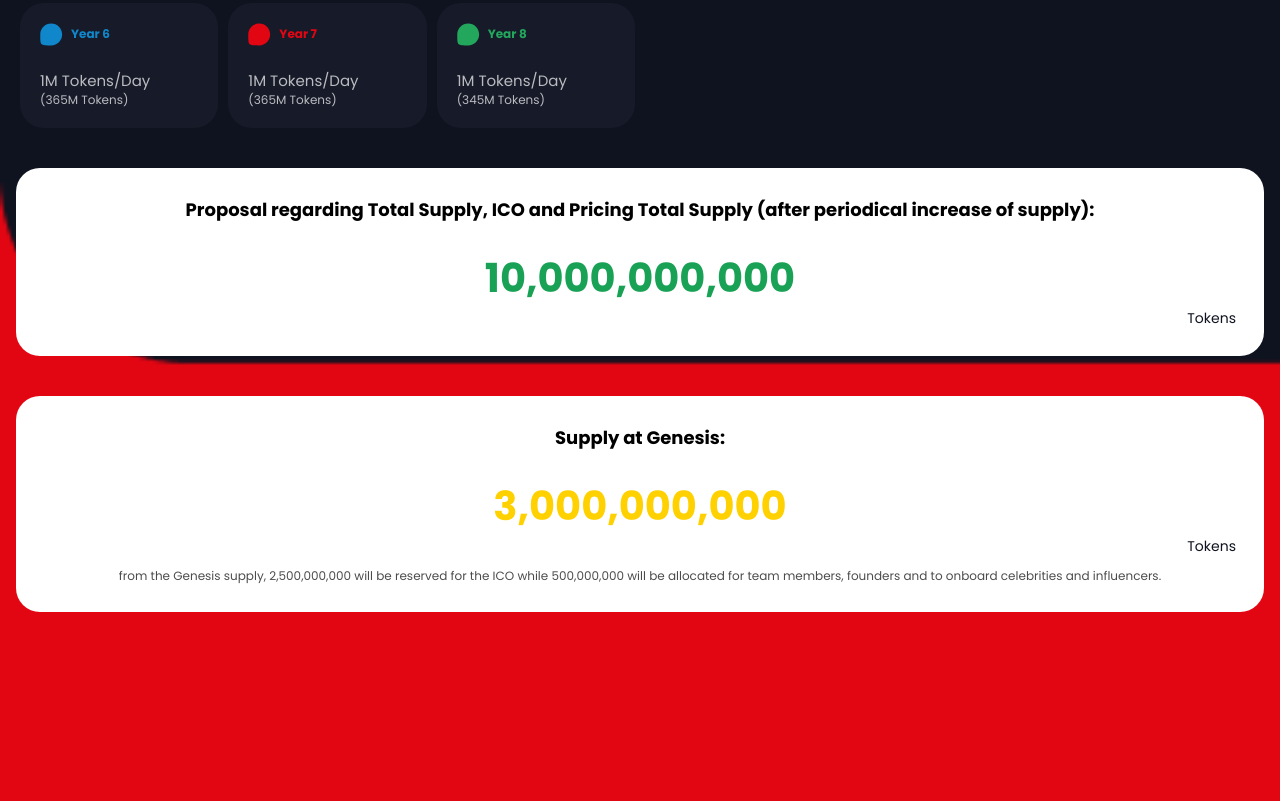
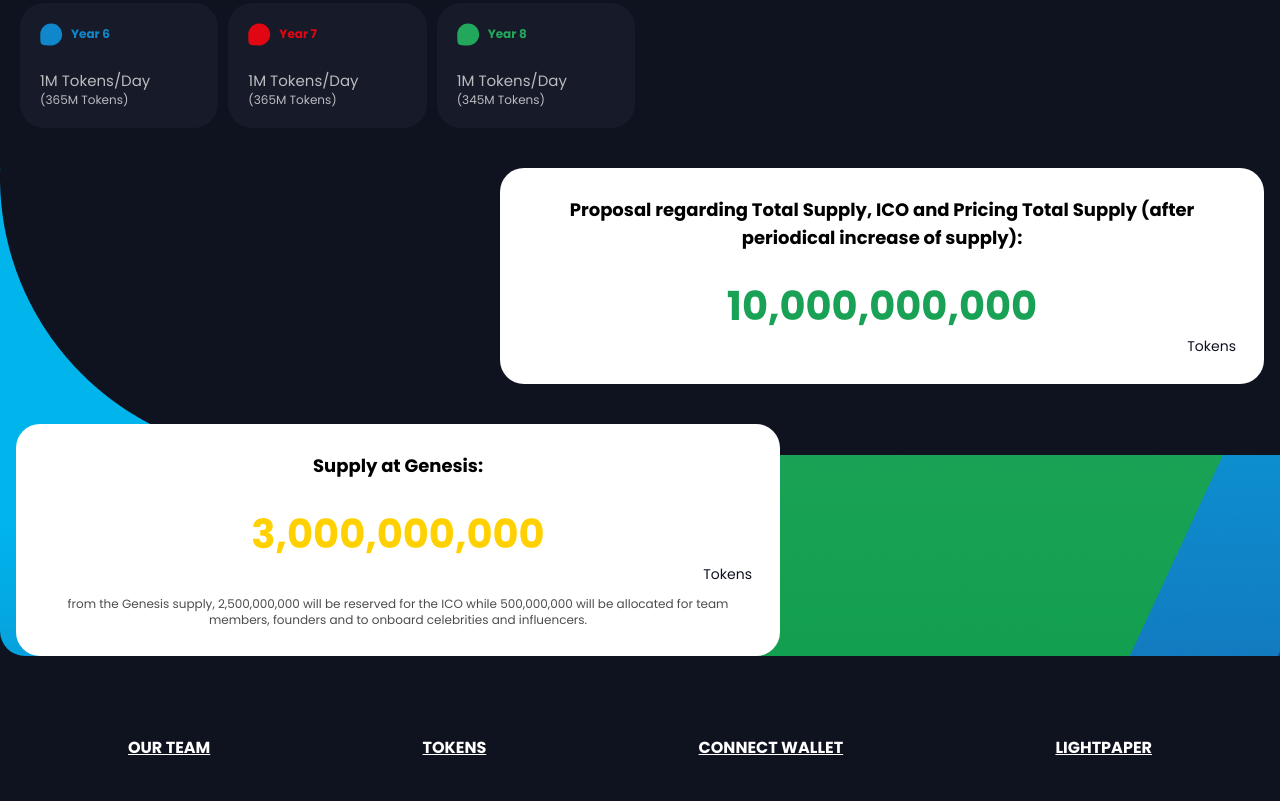
Before and after one commit to harjeeyborlah/Tokemons, a website: page tokemons.html in a window 1280 px wide. Shown: the part 793-1594 px from the top of the page. Drawn offline with Linux system fonts and the light colour scheme.

Commit message:
30/1/2023

```diff
--- a/public/second.css
+++ b/public/second.css
@@ -247,9 +247,23 @@ color:#FFFFFF;
   }
 }
 
-.net{
-  background-image: url(/public/img/tokemonsbackgroundphone.png);
-  background-repeat: no-repeat;
-  background-size: cover;
-  height:900px;
+
+@media (max-width:480px) {
+  .net{
+    background-image: url(/public/img/tokemonsbackgroundphone.png);
+    background-repeat: no-repeat;
+    background-size: cover;
+    height:900px;
+  }
+
 }
+
+
+@media (min-width: 768px) {
+  .net{
+    background-image: url(/public/img/backgroundimagelaptop.png);
+
+  border-bottom-left-radius: 25px;
+  object-fit: cover;
+  }
+}
--- a/tokemons.html
+++ b/tokemons.html
@@ -374,8 +374,8 @@
         </div>
       </section>
 
-      <section class="net -mx-5 ">
-        <div class="bg-white rounded-3xl mx-4 mt-10 p-7 text-center">
+      <section class="net -mx-5 z-10 ">
+        <div class="bg-white rounded-3xl mx-4 mt-10 p-7 text-center md:ml-[500px] md:mt-10">
           <p class="font-bold text-lg">
             Proposal regarding Total Supply, ICO and Pricing Total Supply (after
             periodical increase of supply):
@@ -384,7 +384,7 @@
           <p class="text-[#19A255] text-[40px] font-bold">10,000,000,000</p>
           <p class="text-right text-sm font-[400] text-[#0F1320]">Tokens</p>
         </div>
-        <div class="bg-white rounded-3xl mx-4 mt-10 p-7 text-center">
+        <div class="bg-white rounded-3xl mx-4 mt-10 p-7 text-center md:mr-[500px]">
           <p class="font-bold text-lg">Supply at Genesis:</p>
           <br />
           <p class="text-[#FFD100] text-[40px] font-bold">3,000,000,000</p>
@@ -394,7 +394,7 @@
       </section>
     </main>
 
-    <section class="hidden md:block bg-[#101114] py-20 px-32">
+    <section class="hidden md:block bg-[#0f1320] py-20 px-32 ">
       <ol class="text-white underline flex justify-between font-bold text-base">
         <li><a href="ourteam.html">OUR TEAM</a></li>
         <li><a href="tokemons.html">TOKENS</a></li>
@@ -403,7 +403,7 @@
       </ol>
     </section>
 
-    <footer class="bg-[#101114] pt-8 pb-5 md:flex justify-between px-5">
+    <footer class="bg-[#0f1320] pt-8 pb-5 md:flex justify-between px-5">
       <div class="flex justify-center mb-8">
         <a href="#"><img src="/public/img/footer pics.png" /></a>
       </div>
```
Also changed, not shown: public/img/backgroundimagelaptop.png (added), public/style.css.
